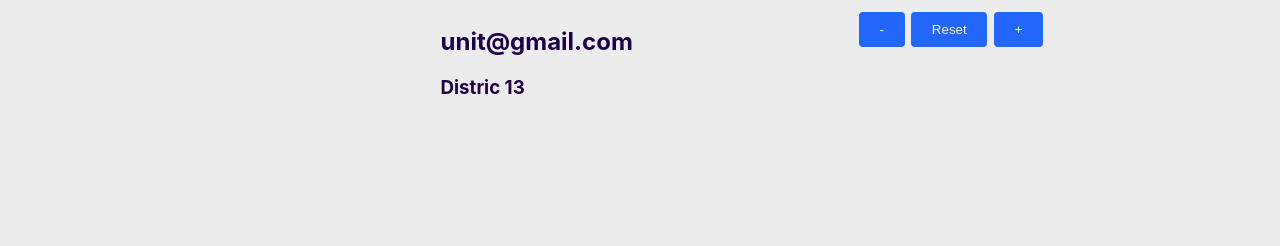
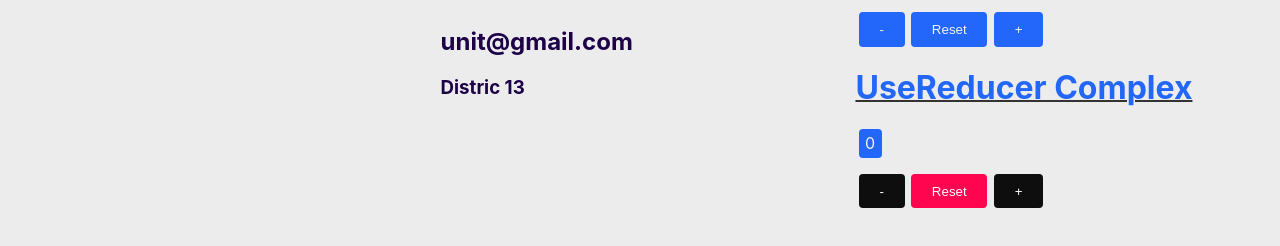
Before and after one commit to Unit-Git/ReactJS-Hooks-Codevolution, a React (Create React App) app: page / in a window 1280 px wide. Shown: the part 152-398 px from the top of the page. Built offline with nearby package versions, Linux system fonts and the light colour scheme; no server answers.

Commit message:
complex state an action with useReducer()

```diff
--- a/src/App.jsx
+++ b/src/App.jsx
@@ -4,6 +4,7 @@ import "./scss/hook.scss";
 import DataFetching from "./Components/DataFetching.jsx";
 import UseContextService from "./Components/UseContext/UseContext.service.jsx";
 import CounterOneReducer from "./Components/useReducer/CounterOneReducer.jsx";
+import CounterTwoReducer from "./Components/useReducer/CounterTwoReducer.jsx";
 
 function App() {
   return (
@@ -14,6 +15,7 @@ function App() {
       </div>
       <div>
         <CounterOneReducer />
+        <CounterTwoReducer />
       </div>
     </RootApp>
   );
--- a/src/Components/useReducer/CounterOneReducer.jsx
+++ b/src/Components/useReducer/CounterOneReducer.jsx
@@ -1,11 +1,11 @@
-import React, { Fragment, useReducer, useState } from "react";
+import React, { Fragment, useReducer } from "react";
 import styled from "styled-components";
 
 const Title = styled.h1`
   text-decoration: 2px #333 underline;
 `;
 
-const BadgeCount = styled.div`
+export const BadgeCount = styled.div`
   padding: 0.3rem 0.4rem;
   width: max-content;
   background-color: #2266fa;
--- /dev/null
+++ b/src/Components/useReducer/CounterTwoReducer.jsx
@@ -0,0 +1,56 @@
+import React, { Fragment, useReducer } from "react";
+import styled from "styled-components";
+import { BadgeCount } from "./CounterOneReducer";
+
+const Title = styled.h1`
+  text-decoration: 2px #333 underline;
+`;
+
+const store = {
+  count: 0,
+};
+const rootReducer = (state, action) => {
+  switch (action.type) {
+    case "increment":
+      return { count: state.count + 1 };
+    case "decrement":
+      if (state.count > 0) {
+        return { count: state.count - 1 };
+      }
+    case "reset":
+      return { count: 0 };
+    default:
+      return state;
+  }
+};
+
+function CounterTwoReducer() {
+  const [{ count }, dispatch] = useReducer(rootReducer, store);
+
+  return (
+    <Fragment>
+      <Title className="hk-text-primary">UseReducer Complex</Title>
+      <BadgeCount>{count}</BadgeCount>
+      <button
+        className="hk-btn hk-btn-dark "
+        onClick={() => dispatch({ type: "decrement" })}
+      >
+        -
+      </button>
+      <button
+        className="hk-btn hk-btn-danger"
+        onClick={() => dispatch({ type: "reset" })}
+      >
+        Reset
+      </button>
+      <button
+        className="hk-btn hk-btn-dark "
+        onClick={() => dispatch({ type: "increment" })}
+      >
+        +
+      </button>
+    </Fragment>
+  );
+}
+
+export default CounterTwoReducer;
--- /dev/null
+++ b/src/scss/components/buttons.scss
@@ -0,0 +1,17 @@
+.hk-btn {
+  outline: none;
+  border: 0px;
+  padding: 0.6rem 1.3rem;
+  cursor: pointer;
+  border-radius: 4px;
+  margin-inline: 0.2rem;
+  margin-left: 0.2rem;
+  margin-right: 0.2rem;
+  transition: 0.1s all ease-in-out;
+}
+
+@each $color, $value in $theme-colors {
+  .hk-btn-#{$color} {
+    @include button-variant($value, $value);
+  }
+}
--- /dev/null
+++ b/src/scss/components/typography.scss
@@ -0,0 +1,3 @@
+@each $color, $value in $theme-colors {
+  @include text-variant(".hk-text-#{$color}", $value);
+}
--- a/src/scss/hook.scss
+++ b/src/scss/hook.scss
@@ -1,7 +1,8 @@
-$defaultBtnOpacity: 1;
-$BtnHoverOpacity: 0.9;
-$primary: #2266fa;
-$info: #24c5f7;
+@import "./service/functions.scss";
+@import "./service/variabel.scss";
+@import "./service/mixins.scss";
+@import "./components/buttons.scss";
+@import "./components/typography.scss";
 
 .hook-btn {
   outline: none;
--- /dev/null
+++ b/src/scss/service/functions.scss
@@ -0,0 +1,13 @@
+@function color-yiq($color, $dark: $yiq-text-dark, $light: $yiq-text-light) {
+  $r: red($color);
+  $g: green($color);
+  $b: blue($color);
+
+  $yiq: (($r * 299) + ($g * 587) + ($b * 114)) / 1000;
+
+  @if ($yiq >= $yiq-contrasted-threshold) {
+    @return $dark;
+  } @else {
+    @return $light;
+  }
+}
--- /dev/null
+++ b/src/scss/service/mixins.scss
@@ -0,0 +1,37 @@
+@mixin button-variant(
+  $background,
+  $border,
+  $hover-background: darken($background, 3.5%),
+  $hover-border: darken($border, 10%),
+  $active-background: darken($background, 10%),
+  $active-border: darken($border, 12.5%)
+) {
+  color: color-yiq($background);
+  border-color: $border;
+  background: $background;
+  // @include hover() {
+  //   color: color-yiq($hover-background);
+  //   border-color: $hover-border;
+  // }
+
+  &:hover {
+    background: rgba($hover-background, $alpha: 0.8);
+    color: color-yiq($hover-background);
+    border-color: $hover-border;
+    box-shadow: 0 0 0.2rem rgba($background, 0.5);
+  }
+
+  &:focus,
+  &.focus {
+    background: rgba($hover-background, 0.9);
+    color: color-yiq($hover-background);
+    border-color: $hover-border;
+    box-shadow: 0 0 0.4rem rgba($background, 0.8);
+  }
+}
+
+@mixin text-variant($class, $color) {
+  #{$class} {
+    color: $color !important;
+  }
+}
--- /dev/null
+++ b/src/scss/service/variabel.scss
@@ -0,0 +1,30 @@
+$primary: #2266fa;
+$info: #24c5f7;
+$danger: #ff044f;
+$secondary: #0e033f;
+$success: #06f060;
+$dark: #0e0e0e;
+$white: #fff !default;
+$gray-900: #212529 !default;
+
+$defaultBtnOpacity: 1;
+$BtnHoverOpacity: 0.9;
+
+$yiq-contrasted-threshold: 150 !default;
+
+$yiq-text-dark: $gray-900 !default;
+$yiq-text-light: $white !default;
+
+$theme-colors: () !default;
+
+$theme-colors: map-merge(
+  (
+    "primary": $primary,
+    "secondary": $secondary,
+    "info": $info,
+    "danger": $danger,
+    "success": $success,
+    "dark": $dark,
+  ),
+  $theme-colors
+);
```
